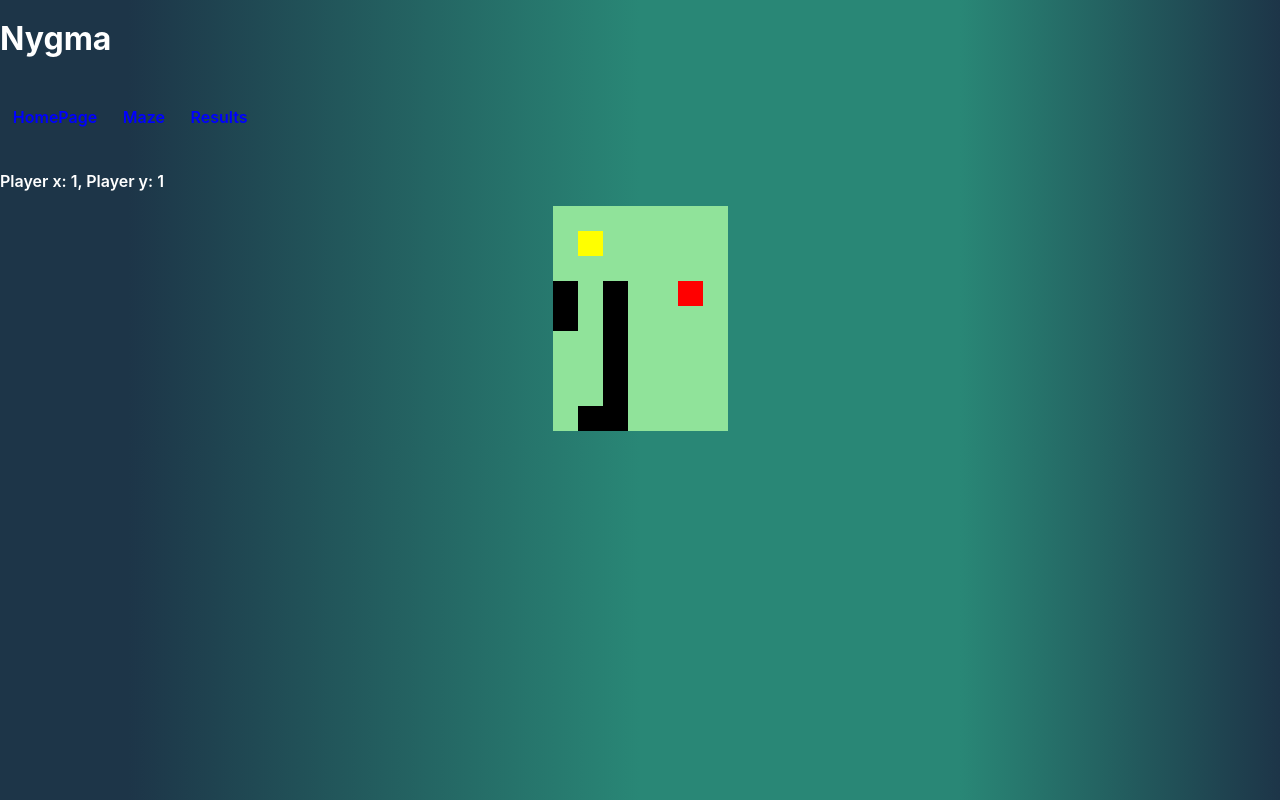
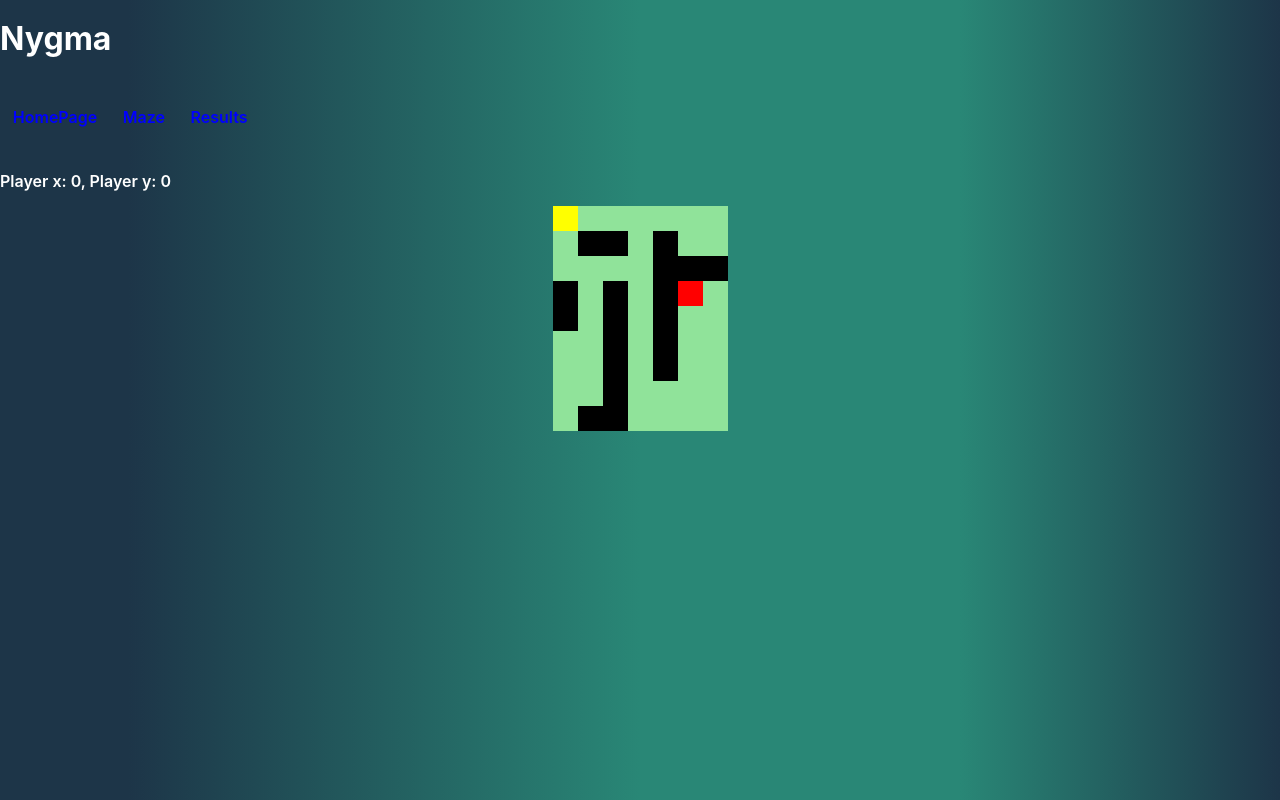
Before and after one commit to nygma-machine/project-4, a React (Create React App) app: page /Maze in a window 1280 px wide. Built offline with nearby package versions, Linux system fonts and the light colour scheme.

Commit message:
fixed warnings :fire: :water: :monkey: :turtle: :jack-o-lantern:

```diff
--- a/src/Maze.js
+++ b/src/Maze.js
@@ -4,17 +4,7 @@ import { Link } from 'react-router-dom'
 
 const Maze = (props) => {
 
-	const [mazeMap, setMazeMap] = useState([
-		[0, 0, 0, 0, 0, 0, 0],
-		[0, 0, 0, 0, 0, 0, 0],
-		[0, 0, 0, 0, 0, 0, 0],
-		[1, 0, 1, 0, 0, 0, 0],
-		[1, 0, 1, 0, 0, 0, 0],
-		[0, 0, 1, 0, 0, 0, 0],
-		[0, 0, 1, 0, 0, 0, 0],
-		[0, 0, 1, 0, 0, 0, 0],
-		[0, 1, 1, 0, 0, 0, 0]
-	])
+	const [mazeMap, setMazeMap] = useState([])
 
 	const [player, setPlayer] = useState({})
 
@@ -24,12 +14,25 @@ const Maze = (props) => {
 	}
 
 	useEffect(() => {
-		setPlayer({ x: 1, y: 1 })
-		let tempMaze = mazeMap.map((element) => element)
+		setPlayer({ x: 0, y: 0 })
+		let tempMaze = [
+			[0, 0, 0, 0, 0, 0, 0],
+			[0, 1, 1, 0, 1, 0, 0],
+			[0, 0, 0, 0, 1, 1, 1],
+			[1, 0, 1, 0, 1, 0, 0],
+			[1, 0, 1, 0, 1, 0, 0],
+			[0, 0, 1, 0, 1, 0, 0],
+			[0, 0, 1, 0, 1, 0, 0],
+			[0, 0, 1, 0, 0, 0, 0],
+			[0, 1, 1, 0, 0, 0, 0]
+		]
 		tempMaze[nygmaMachine.y][nygmaMachine.x] = 2
 		setMazeMap(tempMaze)
-	}, [nygmaMachine.x, nygmaMachine.y])
+	}, [
+		nygmaMachine.x, nygmaMachine.y
+	])
 
+	useEffect(() => {
 		const handleKeypress = (event) => {
 			event.preventDefault()
 			if (event.key === "ArrowUp" || event.key === "w") {
@@ -42,12 +45,6 @@ const Maze = (props) => {
 				checkMovement("left")
 			}
 		}
-
-	useEffect(() => {
-		document.addEventListener('keydown', handleKeypress)
-		return () => {document.removeEventListener('keydown', handleKeypress) }
-	}, [handleKeypress])
-
 		// make sure player can legally make the move
 		const checkMovement = (direction) => {
 
@@ -58,8 +55,7 @@ const Maze = (props) => {
 			if (playerY !== 0 && direction === "up") {
 				if (mazeMap[playerY - 1][playerX] === 0 ||
 					mazeMap[playerY - 1][playerX] === 2
-				)
-			{
+				) {
 					setPlayer({ x: playerX, y: playerY - 1 });
 				}
 			}
@@ -67,13 +63,12 @@ const Maze = (props) => {
 			if (playerY !== mazeMap.length - 1 && direction === "down") {
 				if (mazeMap[playerY + 1][playerX] === 0 ||
 					mazeMap[playerY + 1][playerX] === 2
-				)
-			{
+				) {
 					setPlayer({ x: playerX, y: playerY + 1 });
 				}
 			}
 
-		if (direction === "left" && playerX !== 0 ) {
+			if (direction === "left" && playerX !== 0) {
 				if (mazeMap[playerY][playerX - 1] === 0 ||
 					mazeMap[playerY][playerX - 1] === 2
 				) {
@@ -81,7 +76,7 @@ const Maze = (props) => {
 				}
 			}
 
-		if (playerX !== mazeMap[0].length -1 &&direction === "right") {
+			if (playerX !== mazeMap[0].length - 1 && direction === "right") {
 				if (mazeMap[playerY][playerX + 1] === 0 ||
 					mazeMap[playerY][playerX + 1] === 2
 				) {
@@ -90,6 +85,11 @@ const Maze = (props) => {
 			}
 
 		}
+		document.addEventListener('keydown', handleKeypress)
+		return () => { document.removeEventListener('keydown', handleKeypress) }
+	}, [mazeMap, player])
+
+
 
 	return (
 		<>
```
Lines whose indentation alone changed are shown as unchanged.
